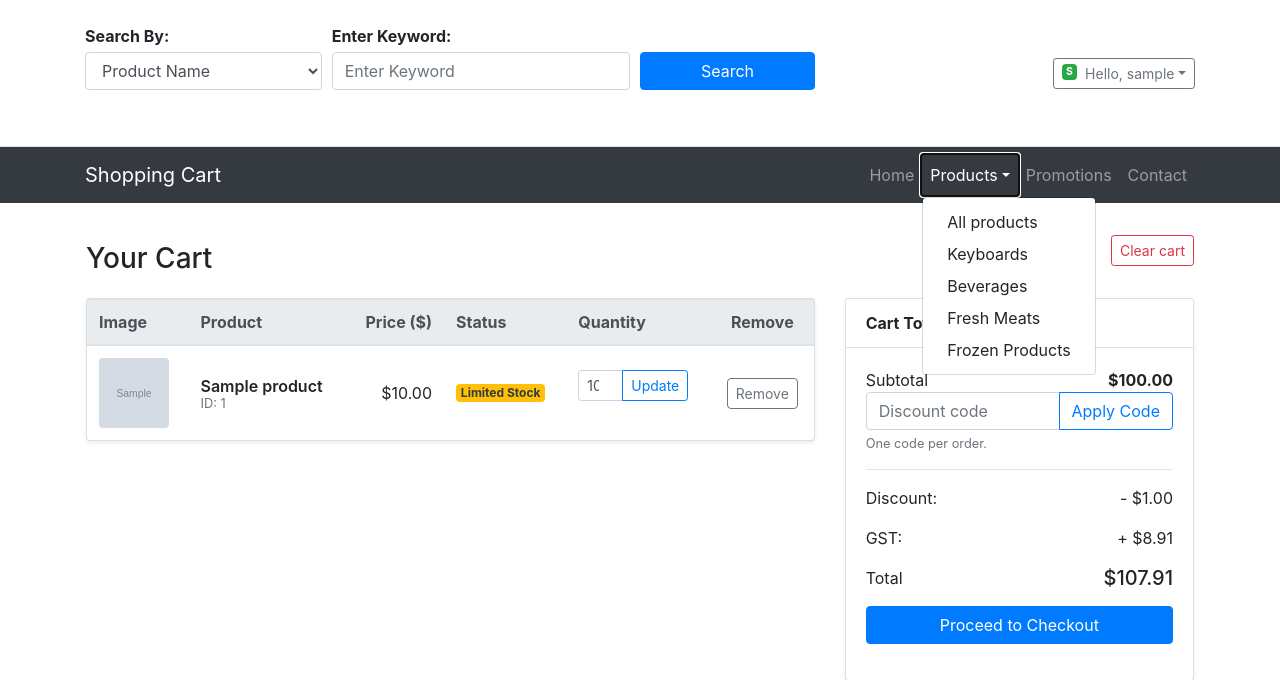
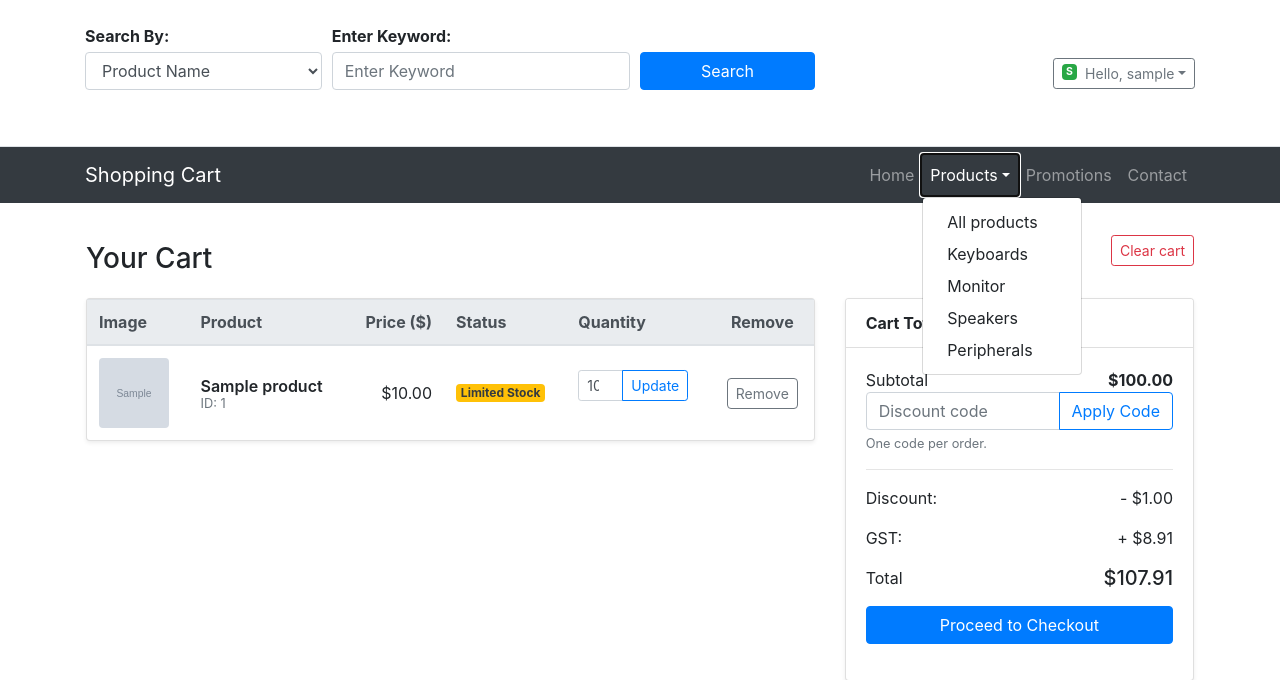
Before and after one commit to PB-Tan/shopping-cart, a Spring Boot app: page /cart in a window 1280 px wide, after a click on "Products". Shown: the top 680 px of the page. Run offline with Spring Boot 4, Linux system fonts and the light colour scheme; a user stored in the database is signed in; tables that the repository leaves empty hold one stand-in row (values such as "Sample post"); grey boxes marked "Sample" are stand-in pictures.

Commit message:
Dropdown menu for product category

```diff
--- a/shopping-cart/src/main/resources/templates/fragments/layout.html
+++ b/shopping-cart/src/main/resources/templates/fragments/layout.html
@@ -123,9 +123,9 @@
             <div class="dropdown-menu" aria-labelledby="productsDropdown">
               <a class="dropdown-item" th:href="@{/catalogue}">All products</a>
               <a class="dropdown-item" href="#">Keyboards</a>
-              <a class="dropdown-item" href="#">Beverages</a>
-              <a class="dropdown-item" href="#">Fresh Meats</a>
-              <a class="dropdown-item" href="#">Frozen Products</a>
+              <a class="dropdown-item" href="#">Monitor</a>
+              <a class="dropdown-item" href="#">Speakers</a>
+              <a class="dropdown-item" href="#">Peripherals</a>
             </div>
           </li>
           <li class="nav-item">
```
